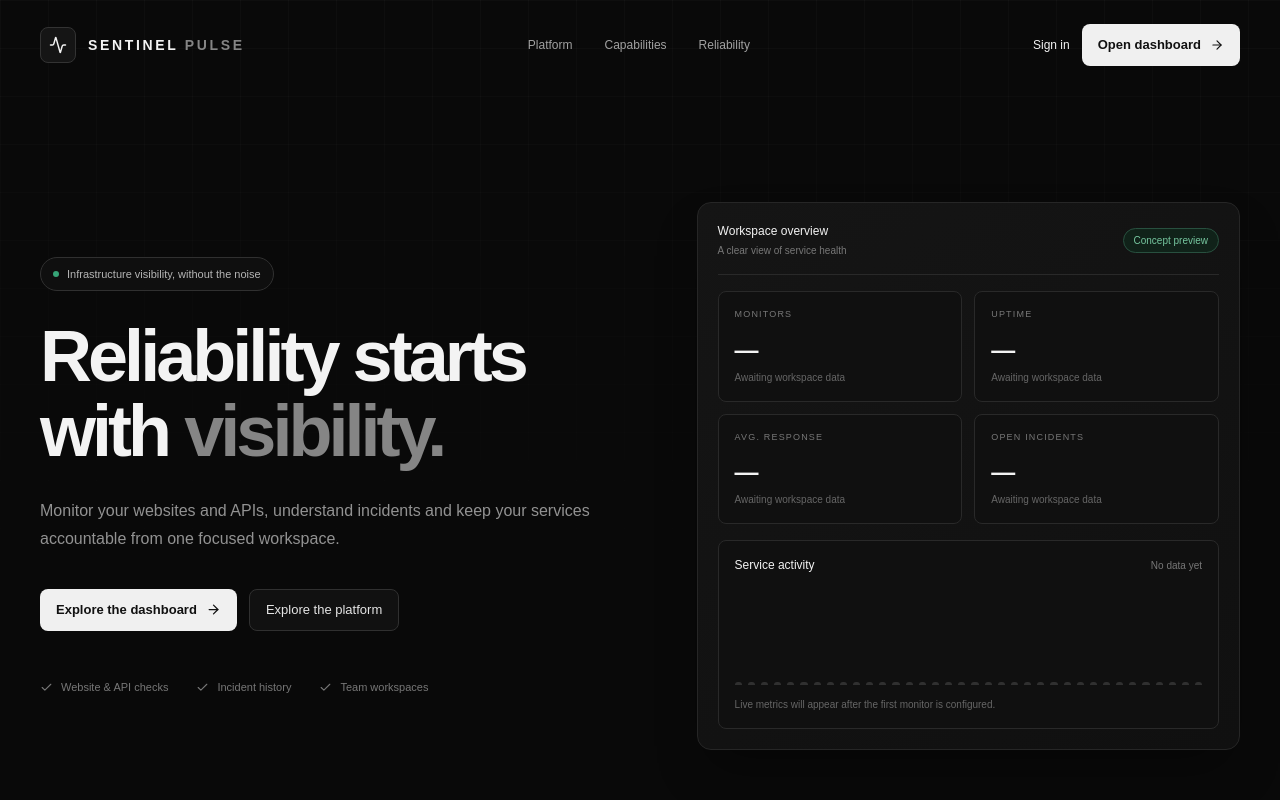
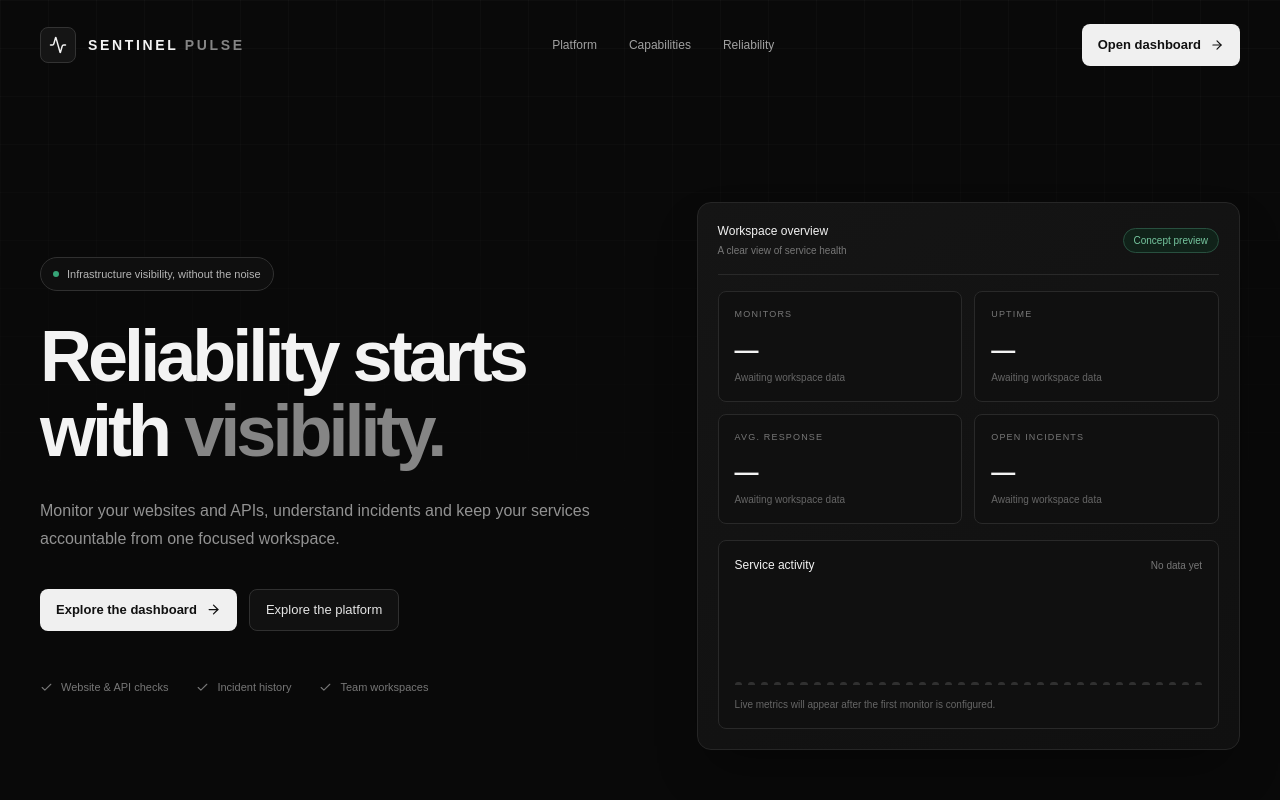
Before and after one commit to zodiakgh/sentinel-website, a Next.js app in the folder pulse/: page / in a window 1280 px wide. Shown: the top 800 px of the page. Built offline with nearby package versions, Linux system fonts and the light colour scheme.

Commit message:
Refine Sentinel Pulse initial shell

```diff
--- a/pulse/app/page.tsx
+++ b/pulse/app/page.tsx
@@ -23,7 +23,6 @@ export default function HomePage() {
           <a href="#reliability" className="hover:text-white">Reliability</a>
         </nav>
         <div className="flex items-center gap-3">
-          <Link href="/login" className="hidden text-xs text-[#b7b7b7] hover:text-white sm:block">Sign in</Link>
           <Link href="/app" className="button-primary">Open dashboard <ArrowRight size={14} /></Link>
         </div>
       </header>
```
